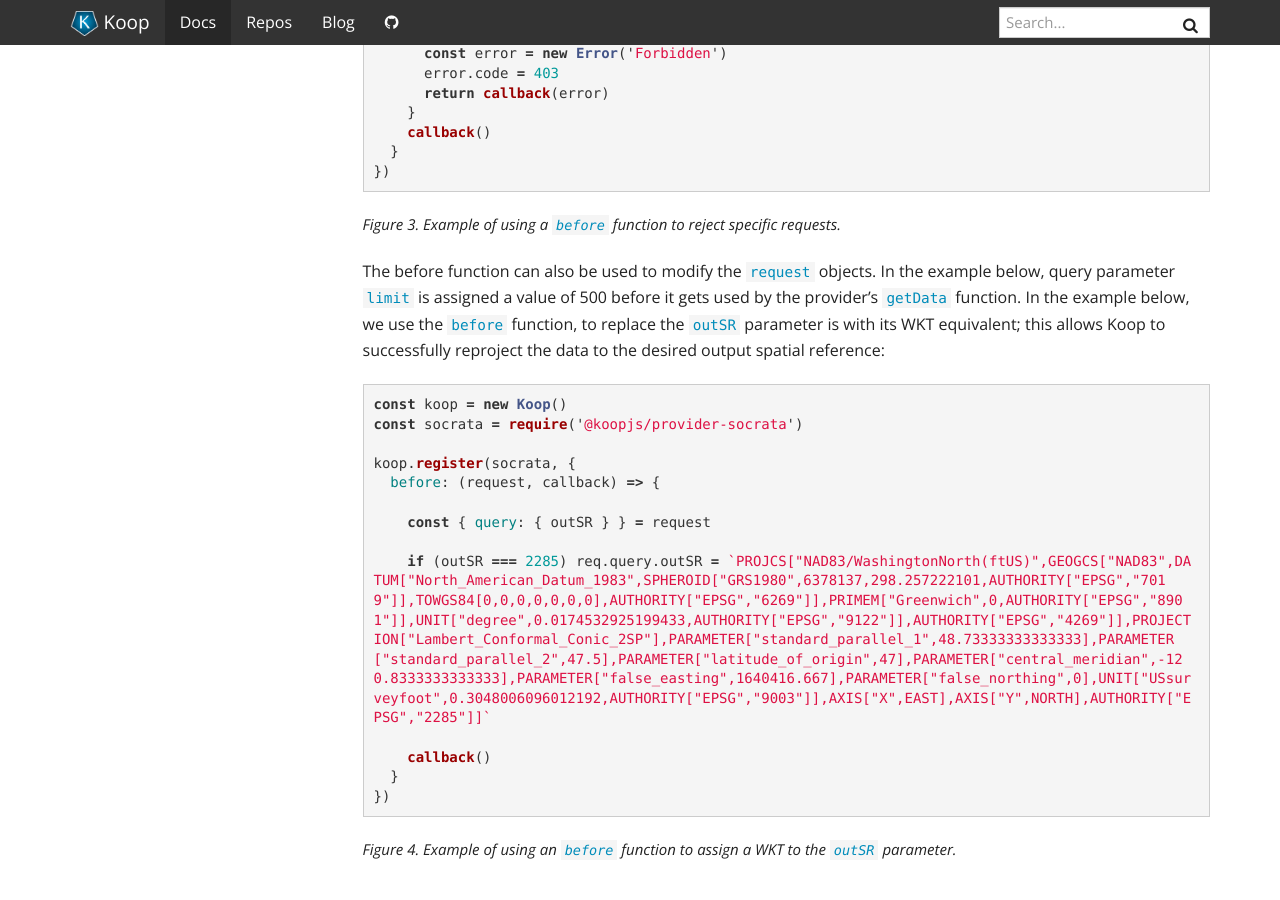
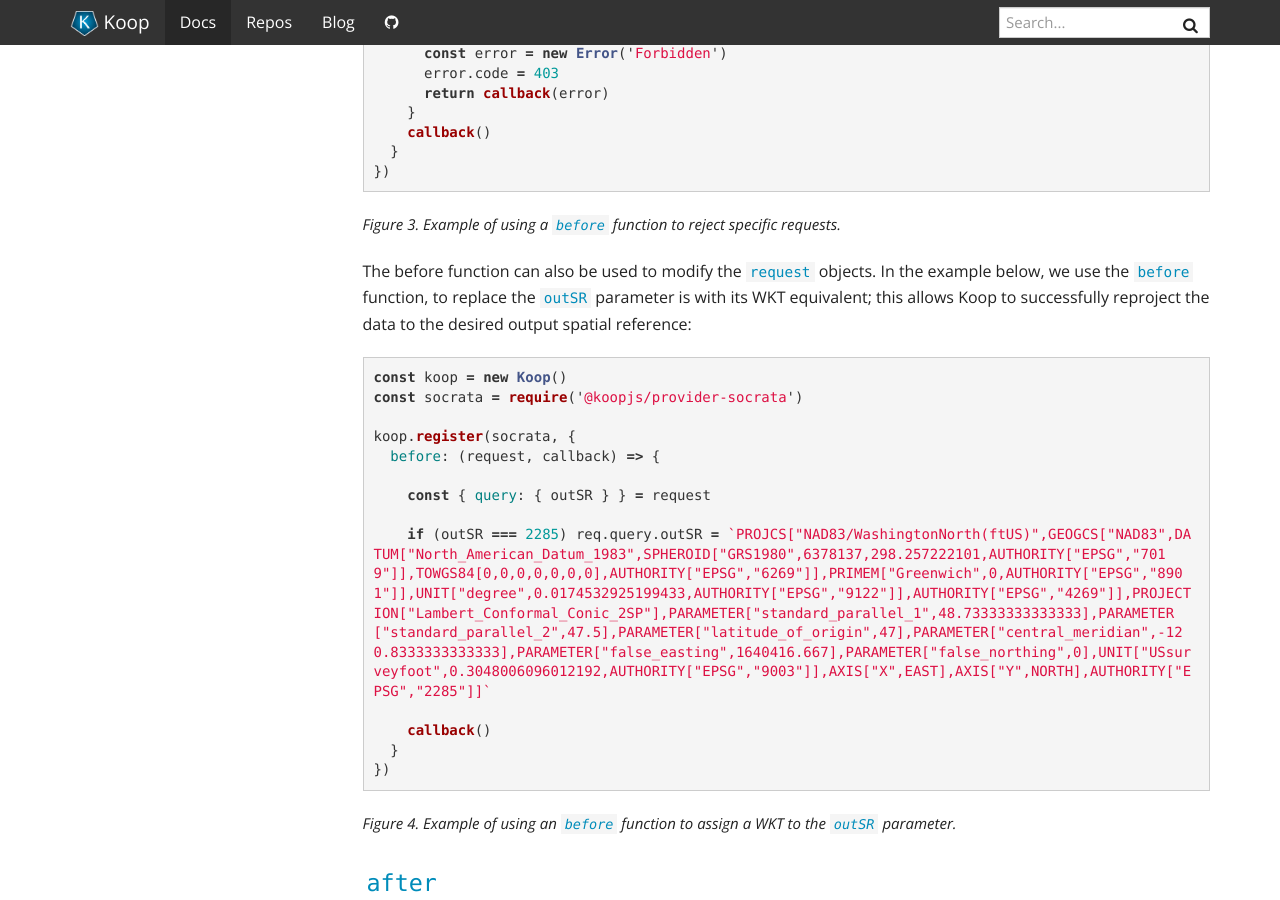
Before and after one commit to koopjs/koopjs.github.io, a Jekyll site: the page built from _docs/usage/provider.md, in a window 1280 px wide and 900 px high, scrolled down 1685 px. Built offline with Jekyll 4.4.1, drawn with Linux system fonts in a browser that asks for light colours; nearby versions of some CDN libraries.

Commit message:
Cleanup.

````diff
--- a/_docs/usage/provider.md
+++ b/_docs/usage/provider.md
@@ -73,7 +73,7 @@ koop.register(socrata, {
 ```
 <figcaption><i>Figure 3. Example of using a <code class='highlighter-rouge'>before</code> function to reject specific requests.</i></figcaption>
 
-The before function can also be used to modify the `request` objects.  In the example below, query parameter `limit` is assigned a value of 500 before it gets used by the provider's `getData` function. In the example below, we use the `before` function, to replace the `outSR` parameter is with its WKT equivalent; this allows Koop to successfully reproject the data to the desired output spatial reference:
+The before function can also be used to modify the `request` objects. In the example below, we use the `before` function, to replace the `outSR` parameter is with its WKT equivalent; this allows Koop to successfully reproject the data to the desired output spatial reference:
 
 <div class='codeanchor' id="figure-4"></div>
 ```js
````
Also changed, not shown: _posts/2020-03-09-proivder-transformation-functions.md (+1 -1 lines).
